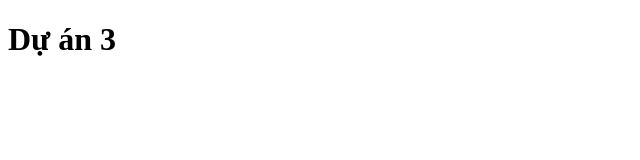
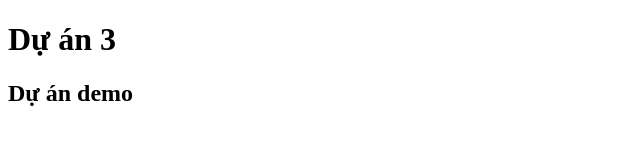
Before and after one commit to ALuGiangg/Duan3, a plain HTML site: page index.html in a window 1280 px wide. Shown: the whole page, without its empty margins (0-640 px from the left). Drawn offline with Linux system fonts and the light colour scheme.

Commit message:
sửa lần 1

```diff
--- a/index.html
+++ b/index.html
@@ -7,5 +7,6 @@
   </head>
   <body>
     <h1>Dự án 3</h1>
+    <h2>Dự án demo</h2>
   </body>
 </html>
```
